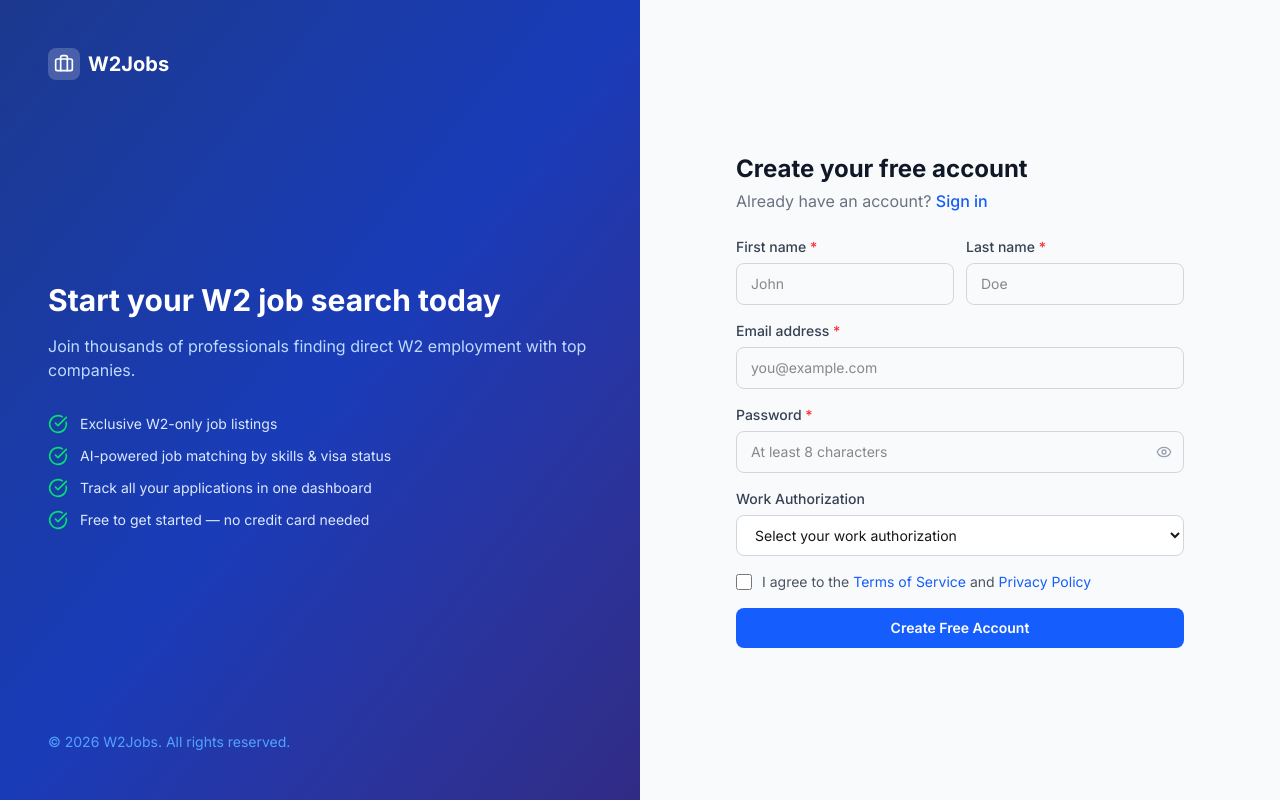
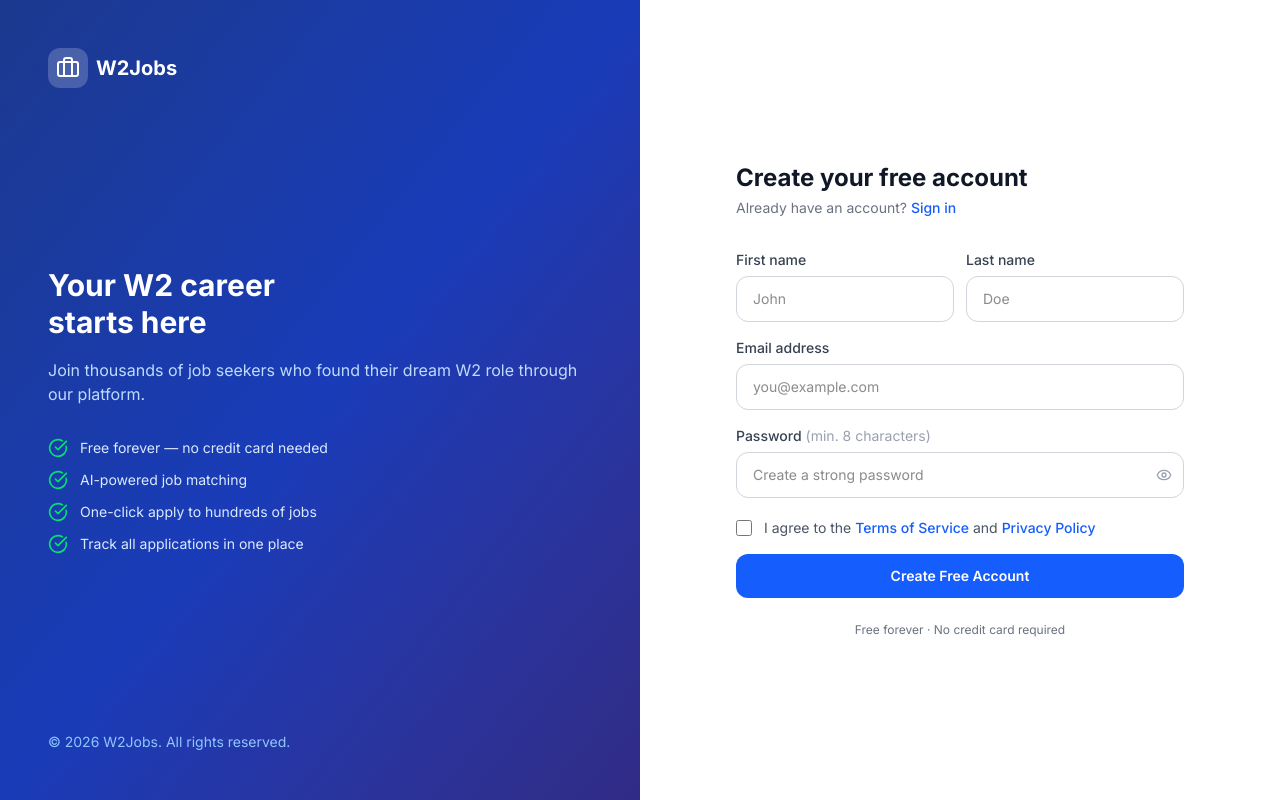
Before and after one commit to manideepvtm/w2jobs, a Next.js app: page /signup in a window 1280 px wide. Built offline with nearby package versions, Linux system fonts and the light colour scheme.

Commit message:
feat: wire Login and Signup forms to NextAuth/register API

```diff
--- a/src/app/signup/page.tsx
+++ b/src/app/signup/page.tsx
@@ -1,17 +1,16 @@
 "use client";
 
 import { useState } from "react";
+import { signIn } from "next-auth/react";
+import { useRouter } from "next/navigation";
 import Link from "next/link";
-import { useRouter } from "next/navigation";
-import { signIn } from "next-auth/react";
-import { Briefcase, CheckCircle, Eye, EyeOff, Loader2 } from "lucide-react";
+import { Briefcase, CheckCircle, Loader2, Eye, EyeOff } from "lucide-react";
 
 export default function SignupPage() {
   const [firstName, setFirstName] = useState("");
   const [lastName, setLastName] = useState("");
   const [email, setEmail] = useState("");
   const [password, setPassword] = useState("");
-  const [workAuth, setWorkAuth] = useState("");
   const [showPassword, setShowPassword] = useState(false);
   const [agreed, setAgreed] = useState(false);
   const [error, setError] = useState("");
@@ -20,6 +19,8 @@ export default function SignupPage() {
 
   const handleSubmit = async (e: React.FormEvent) => {
     e.preventDefault();
+    setError("");
+
     if (!firstName || !lastName || !email || !password) {
       setError("Please fill in all required fields.");
       return;
@@ -29,11 +30,10 @@ export default function SignupPage() {
       return;
     }
     if (!agreed) {
-      setError("You must agree to the Terms of Service.");
+      setError("Please agree to the Terms of Service.");
       return;
     }
 
-    setError("");
     setLoading(true);
 
     const res = await fetch("/api/auth/register", {
@@ -54,70 +54,80 @@ export default function SignupPage() {
       return;
     }
 
-    await signIn("credentials", {
+    // Auto sign-in after registration
+    const result = await signIn("credentials", {
       email,
       password,
-      callbackUrl: "/dashboard",
+      redirect: false,
     });
+
+    setLoading(false);
+
+    if (result?.error) {
+      setError("Account created! Please sign in.");
+      router.push("/login");
+    } else {
+      router.push("/dashboard");
+    }
   };
 
   return (
-    <div className="min-h-screen bg-gray-50 flex">
-      {/* Left Panel */}
-      <div className="hidden lg:flex lg:w-1/2 bg-gradient-to-br from-blue-900 via-blue-800 to-indigo-900 flex-col justify-between p-12">
+    <div className="min-h-screen flex">
+      {/* Left panel */}
+      <div className="hidden lg:flex w-1/2 bg-gradient-to-br from-blue-900 via-blue-800 to-indigo-900 flex-col justify-between p-12">
         <Link href="/" className="flex items-center gap-2">
-          <div className="bg-white/20 rounded-lg p-1.5">
-            <Briefcase className="h-5 w-5 text-white" />
+          <div className="bg-white/20 text-white p-2 rounded-xl">
+            <Briefcase className="h-6 w-6" />
           </div>
           <span className="font-bold text-white text-xl">W2Jobs</span>
         </Link>
         <div>
-          <h2 className="text-3xl font-bold text-white mb-4">
-            Start your W2 job search today
+          <h2 className="text-3xl font-bold text-white mb-4 leading-tight">
+            Your W2 career<br />starts here
           </h2>
           <p className="text-blue-200 mb-8">
-            Join thousands of professionals finding direct W2 employment with top companies.
+            Join thousands of job seekers who found their dream W2 role through our platform.
           </p>
           <div className="space-y-3">
             {[
-              "Exclusive W2-only job listings",
-              "AI-powered job matching by skills & visa status",
-              "Track all your applications in one dashboard",
-              "Free to get started — no credit card needed",
+              "Free forever — no credit card needed",
+              "AI-powered job matching",
+              "One-click apply to hundreds of jobs",
+              "Track all applications in one place",
             ].map((item) => (
-              <div key={item} className="flex items-center gap-3">
+              <div key={item} className="flex items-center gap-3 text-blue-100">
                 <CheckCircle className="h-5 w-5 text-green-400 flex-shrink-0" />
-                <span className="text-blue-100 text-sm">{item}</span>
+                <span className="text-sm">{item}</span>
               </div>
             ))}
           </div>
         </div>
-        <p className="text-blue-400 text-sm">© 2026 W2Jobs. All rights reserved.</p>
+        <p className="text-blue-300 text-sm">
+          © 2026 W2Jobs. All rights reserved.
+        </p>
       </div>
 
-      {/* Right Panel */}
-      <div className="flex-1 flex items-center justify-center px-4 sm:px-6 lg:px-12 py-8">
-        <div className="w-full max-w-md">
+      {/* Right panel */}
+      <div className="flex-1 flex flex-col justify-center px-6 py-12 lg:px-16 xl:px-24">
+        <div className="w-full max-w-md mx-auto">
           {/* Mobile logo */}
-          <Link href="/" className="flex lg:hidden items-center gap-2 mb-8">
-            <div className="bg-blue-600 rounded-lg p-1.5">
-              <Briefcase className="h-5 w-5 text-white" />
+          <Link href="/" className="flex items-center gap-2 mb-8 lg:hidden">
+            <div className="bg-blue-600 text-white p-1.5 rounded-lg">
+              <Briefcase className="h-5 w-5" />
             </div>
-            <span className="font-bold text-gray-900 text-xl">W2Jobs</span>
+            <span className="font-bold text-gray-900 text-lg">W2Jobs</span>
           </Link>
 
-          <div className="mb-6">
-            <h1 className="text-2xl font-bold text-gray-900">Create your free account</h1>
-            <p className="text-gray-500 mt-1">
-              Already have an account?{" "}
-              <Link href="/login" className="text-blue-600 hover:text-blue-700 font-medium">
-                Sign in
-              </Link>
-            </p>
-          </div>
+          <h1 className="text-2xl font-bold text-gray-900 mb-1">Create your free account</h1>
+          <p className="text-gray-500 text-sm mb-8">
+            Already have an account?{" "}
+            <Link href="/login" className="text-blue-600 font-medium hover:text-blue-700">
+              Sign in
+            </Link>
+          </p>
 
           {error && (
-            <div className="mb-4 bg-red-50 border border-red-200 text-red-700 text-sm px-4 py-3 rounded-lg">
+            <div className="mb-4 px-4 py-3 bg-red-50 border border-red-200 text-red-700 text-sm rounded-lg">
               {error}
             </div>
           )}
@@ -126,58 +136,62 @@ export default function SignupPage() {
             <div className="grid grid-cols-2 gap-3">
               <div>
                 <label className="block text-sm font-medium text-gray-700 mb-1.5">
-                  First name <span className="text-red-500">*</span>
+                  First name
                 </label>
                 <input
                   type="text"
                   value={firstName}
                   onChange={(e) => setFirstName(e.target.value)}
                   placeholder="John"
+                  className="w-full px-4 py-3 border border-gray-300 rounded-xl text-sm focus:outline-none focus:ring-2 focus:ring-blue-500 focus:border-transparent transition"
                   required
-                  className="w-full border border-gray-300 rounded-lg px-3.5 py-2.5 text-sm focus:outline-none focus:ring-2 focus:ring-blue-500 focus:border-transparent transition"
                 />
               </div>
               <div>
                 <label className="block text-sm font-medium text-gray-700 mb-1.5">
-                  Last name <span className="text-red-500">*</span>
+                  Last name
                 </label>
                 <input
                   type="text"
                   value={lastName}
                   onChange={(e) => setLastName(e.target.value)}
                   placeholder="Doe"
+                  className="w-full px-4 py-3 border border-gray-300 rounded-xl text-sm focus:outline-none focus:ring-2 focus:ring-blue-500 focus:border-transparent transition"
                   required
-                  className="w-full border border-gray-300 rounded-lg px-3.5 py-2.5 text-sm focus:outline-none focus:ring-2 focus:ring-blue-500 focus:border-transparent transition"
                 />
               </div>
             </div>
 
             <div>
               <label className="block text-sm font-medium text-gray-700 mb-1.5">
-                Email address <span className="text-red-500">*</span>
+                Email address
               </label>
               <input
                 type="email"
                 value={email}
                 onChange={(e) => setEmail(e.target.value)}
                 placeholder="you@example.com"
+                className="w-full px-4 py-3 border border-gray-300 rounded-xl text-sm focus:outline-none focus:ring-2 focus:ring-blue-500 focus:border-transparent transition"
+                autoComplete="email"
                 required
-                className="w-full border border-gray-300 rounded-lg px-3.5 py-2.5 text-sm focus:outline-none focus:ring-2 focus:ring-blue-500 focus:border-transparent transition"
               />
             </div>
 
             <div>
               <label className="block text-sm font-medium text-gray-700 mb-1.5">
-                Password <span className="text-red-500">*</span>
+                Password
+                <span className="text-gray-400 font-normal ml-1">(min. 8 characters)</span>
               </label>
               <div className="relative">
                 <input
                   type={showPassword ? "text" : "password"}
                   value={password}
                   onChange={(e) => setPassword(e.target.value)}
-                  placeholder="At least 8 characters"
+                  placeholder="Create a strong password"
+                  className="w-full px-4 py-3 border border-gray-300 rounded-xl text-sm focus:outline-none focus:ring-2 focus:ring-blue-500 focus:border-transparent transition pr-11"
+                  autoComplete="new-password"
                   required
-                  className="w-full border border-gray-300 rounded-lg px-3.5 py-2.5 pr-10 text-sm focus:outline-none focus:ring-2 focus:ring-blue-500 focus:border-transparent transition"
+                  minLength={8}
                 />
                 <button
                   type="button"
@@ -187,59 +201,37 @@ export default function SignupPage() {
                   {showPassword ? <EyeOff className="h-4 w-4" /> : <Eye className="h-4 w-4" />}
                 </button>
               </div>
-              {password && password.length < 8 && (
-                <p className="text-xs text-red-500 mt-1">Must be at least 8 characters</p>
-              )}
             </div>
 
-            <div>
-              <label className="block text-sm font-medium text-gray-700 mb-1.5">
-                Work Authorization
-              </label>
-              <select
-                value={workAuth}
-                onChange={(e) => setWorkAuth(e.target.value)}
-                className="w-full border border-gray-300 rounded-lg px-3.5 py-2.5 text-sm focus:outline-none focus:ring-2 focus:ring-blue-500 focus:border-transparent transition bg-white"
-              >
-                <option value="">Select your work authorization</option>
-                <option value="citizen">US Citizen</option>
-                <option value="gc">Green Card (GC)</option>
-                <option value="ead">EAD</option>
-                <option value="h1b">H1B</option>
-                <option value="other">Other</option>
-              </select>
-            </div>
-
-            <label className="flex items-start gap-2.5 cursor-pointer">
+            <div className="flex items-start gap-3 pt-1">
               <input
+                id="terms"
                 type="checkbox"
                 checked={agreed}
                 onChange={(e) => setAgreed(e.target.checked)}
                 className="mt-0.5 h-4 w-4 rounded border-gray-300 text-blue-600 focus:ring-blue-500"
               />
-              <span className="text-sm text-gray-600">
+              <label htmlFor="terms" className="text-sm text-gray-600 leading-snug">
                 I agree to the{" "}
-                <Link href="#" className="text-blue-600 hover:underline">Terms of Service</Link>{" "}
-                and{" "}
-                <Link href="#" className="text-blue-600 hover:underline">Privacy Policy</Link>
-              </span>
-            </label>
+                <Link href="/terms" className="text-blue-600 hover:underline font-medium">Terms of Service</Link>
+                {" "}and{" "}
+                <Link href="/privacy" className="text-blue-600 hover:underline font-medium">Privacy Policy</Link>
+              </label>
+            </div>
 
             <button
               type="submit"
               disabled={loading}
-              className="w-full bg-blue-600 text-white py-2.5 rounded-lg font-semibold text-sm hover:bg-blue-700 transition-colors disabled:opacity-60 disabled:cursor-not-allowed flex items-center justify-center gap-2"
+              className="w-full bg-blue-600 text-white py-3 rounded-xl font-semibold text-sm hover:bg-blue-700 disabled:opacity-60 disabled:cursor-not-allowed transition-colors flex items-center justify-center gap-2 mt-2"
             >
-              {loading ? (
-                <>
-                  <Loader2 className="h-4 w-4 animate-spin" />
-                  Creating account...
-                </>
-              ) : (
-                "Create Free Account"
-              )}
+              {loading && <Loader2 className="h-4 w-4 animate-spin" />}
+              {loading ? "Creating account..." : "Create Free Account"}
             </button>
           </form>
+
+          <p className="text-center text-xs text-gray-500 mt-6">
+            Free forever · No credit card required
+          </p>
         </div>
       </div>
     </div>
```
